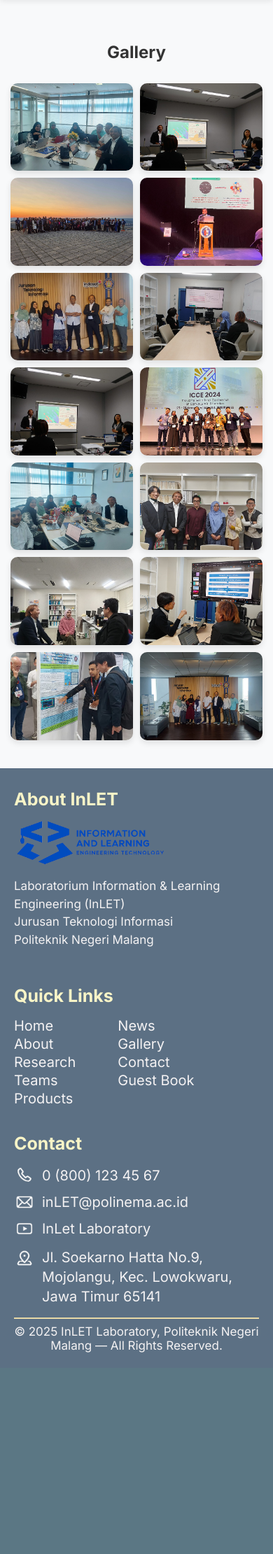
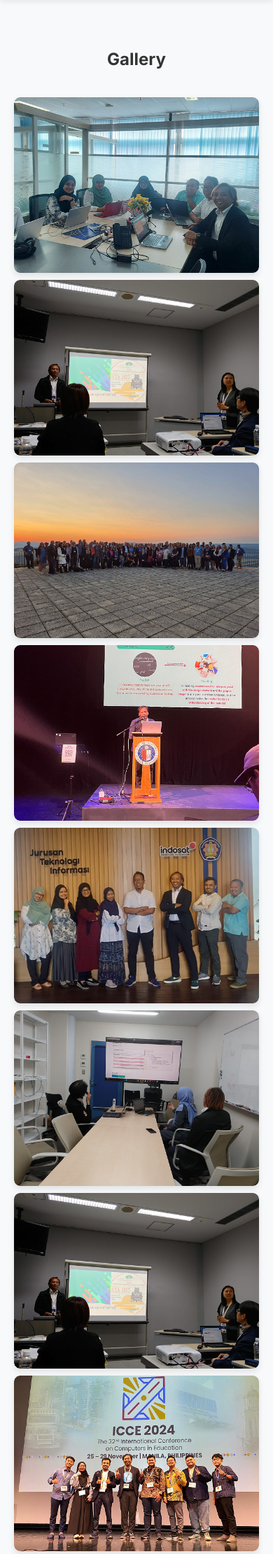
Before and after one commit to MuhammadAryatamaM/Laboratory-Company-Profile-Web, a PHP site: page /pages/gallery.php in a window 390 px wide. Shown: the part 85-2306 px from the top of the page at 70% size. Before the commit the page ends 2018 px from the top, so only its background shows below. Run offline with PHP 8.4, Linux system fonts and the light colour scheme; the template is opened without the code that fills it, so the values that code supplies are empty.

Commit message:
update gallery

```diff
--- a/assets/css/gallery.css
+++ b/assets/css/gallery.css
@@ -1,89 +1,71 @@
-/* Gallery Section */
+/* Gallery Section Styles */
 .gallery-section {
-    padding: 60px 20px;
+    padding: 50px 0;
     background-color: #f8f9fa;
+    text-align: center;
 }
 
 .container {
     max-width: 1200px;
     margin: 0 auto;
+    padding: 0 20px;
 }
 
 .section-title {
-    text-align: center;
     font-size: 2.5rem;
-    font-weight: bold;
     margin-bottom: 40px;
     color: #333;
+    font-weight: bold;
 }
 
-/* Gallery Grid - 2 Baris */
+/* Gallery Grid */
 .gallery-grid {
     display: grid;
-    grid-template-columns: repeat(7, 1fr);
-    grid-template-rows: repeat(2, 1fr);
+    grid-template-columns: repeat(2, 1fr);
     gap: 20px;
+    justify-items: center;
 }
 
-/* Gallery Item */
 .gallery-item {
-    position: relative;
     overflow: hidden;
-    border-radius: 10px;
+    border-radius: 8px;
     box-shadow: 0 4px 8px rgba(0, 0, 0, 0.1);
     transition: transform 0.3s ease, box-shadow 0.3s ease;
-    background-color: #fff;
 }
 
 .gallery-item:hover {
-    transform: translateY(-5px);
+    transform: scale(1.05);
     box-shadow: 0 8px 16px rgba(0, 0, 0, 0.2);
 }
 
-/* Gallery Image */
 .gallery-img {
     width: 100%;
-    height: 100%;
-    object-fit: cover;
+    height: auto;
     display: block;
-    transition: transform 0.3s ease;
+    transition: opacity 0.3s ease;
 }
 
 .gallery-item:hover .gallery-img {
-    transform: scale(1.05);
+    opacity: 0.9;
 }
 
 /* Responsive Design */
-@media (max-width: 1024px) {
-    .gallery-grid {
-        grid-template-columns: repeat(5, 1fr);
-        grid-template-rows: repeat(3, 1fr);
-    }
-}
-
 @media (max-width: 768px) {
-    .gallery-grid {
-        grid-template-columns: repeat(3, 1fr);
-        grid-template-rows: auto;
-    }
-
     .section-title {
         font-size: 2rem;
+    }
+    .gallery-grid {
+        grid-template-columns: repeat(2, 1fr);
+        gap: 15px;
     }
 }
 
 @media (max-width: 480px) {
     .gallery-grid {
-        grid-template-columns: repeat(2, 1fr);
+        grid-template-columns: 1fr;
         gap: 10px;
     }
-
     .section-title {
         font-size: 1.5rem;
-        margin-bottom: 30px;
-    }
-
-    .gallery-section {
-        padding: 40px 15px;
     }
 }
--- a/pages/gallery.php
+++ b/pages/gallery.php
@@ -3,7 +3,7 @@
 <body>
     <?php include '../layouts/header.php'; ?>
     <link rel="stylesheet" href="<?php echo $root; ?>assets/css/header.css">
-    <link rel="stylesheet" href="<?php echo $root; ?>assets/css/gallery.css">
+    <link rel="stylesheet" href="../assets/css/gallery.css">
 
     <!-- Gallery Section -->
     <section class="gallery-section">
```
